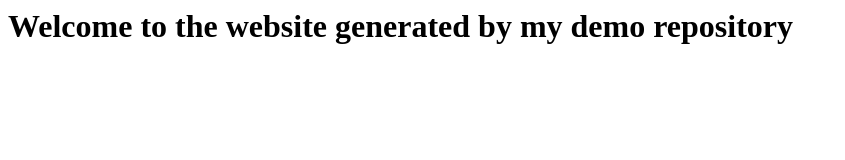
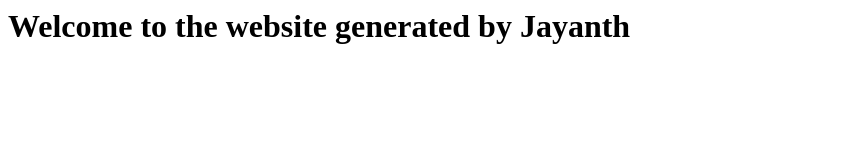
Before and after one commit to JAYANTH-ORG/demo-repository, a website: page index.html in a window 1280 px wide. Shown: the whole page, without its empty margins (0-845 px from the left). Drawn offline with Linux system fonts and the light colour scheme.

Commit message:
Update index.html

```diff
--- a/index.html
+++ b/index.html
@@ -1 +1 @@
-<h1>Welcome to the website generated by my demo repository</h1>
+<h1>Welcome to the website generated by Jayanth</h1>
```
